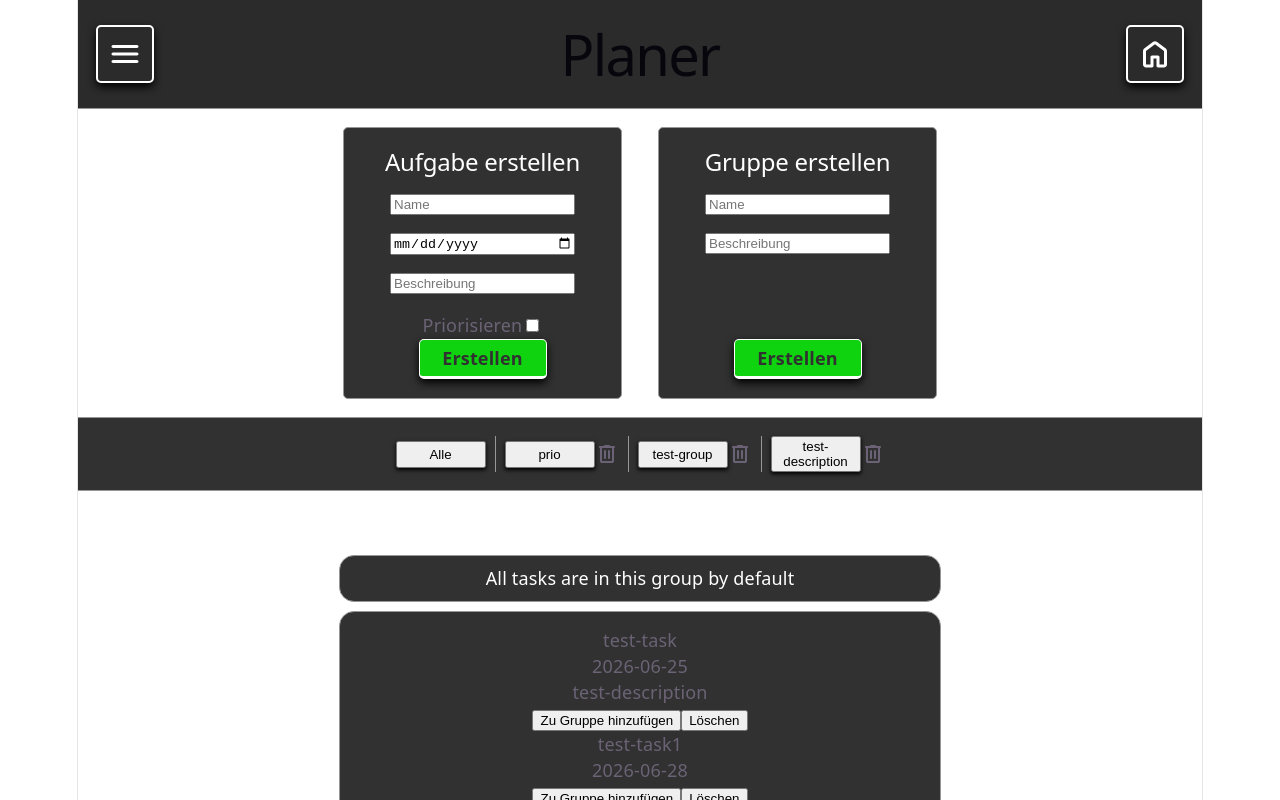
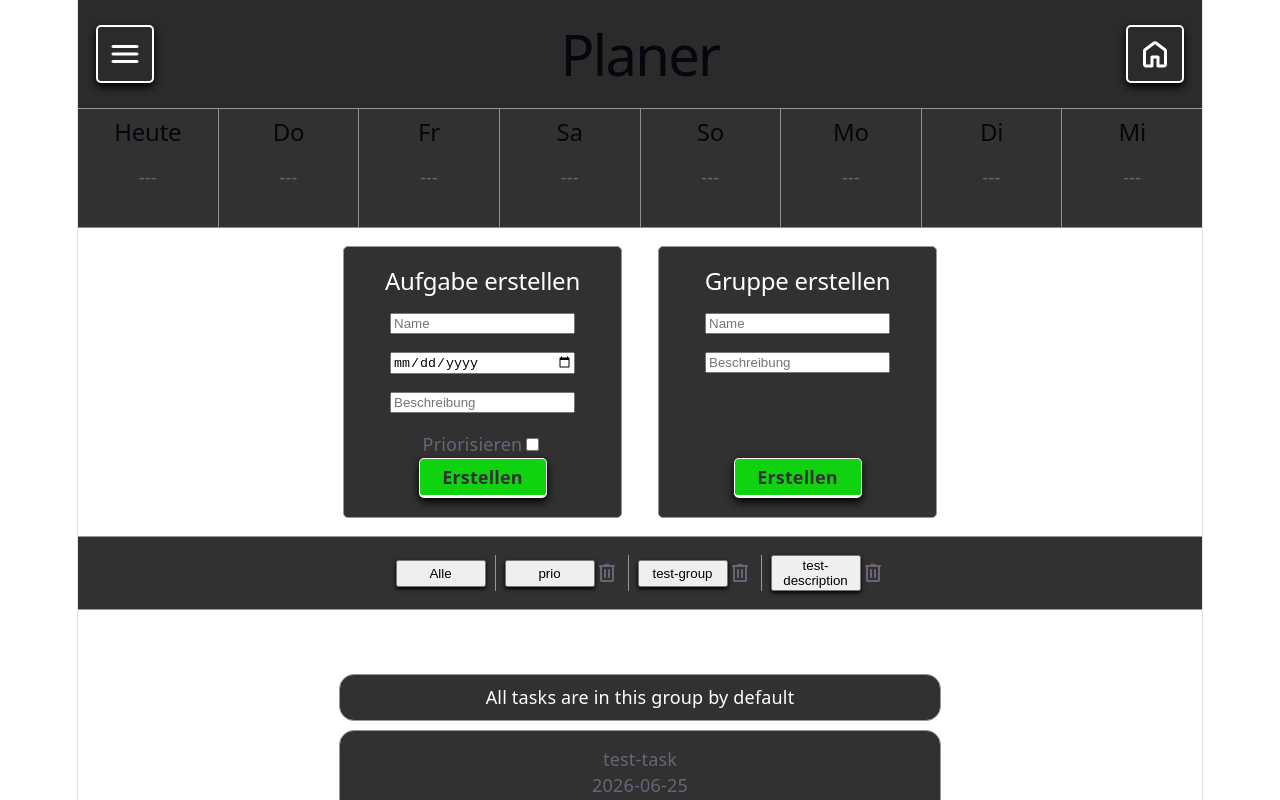
Before and after one commit to masekowsky-ee/quidey_react, a React (Vite) app: page / in a window 1280 px wide. Shown: the top 800 px of the page. Built offline with nearby package versions, Linux system fonts and the light colour scheme.

Commit message:
feat: enhance Home component with weekly task display; add styles for week layout and translations for days

```diff
--- a/src/components/Home.module.css
+++ b/src/components/Home.module.css
@@ -5,3 +5,27 @@
     gap: 2rem;
     width: 100%;
 }
+.weekTable{
+    width: 100%;
+    height: fit-content;
+    background-color: rgb(49, 49, 49);
+    gap: 0;
+    display: flex;
+    flex-direction: row;
+}
+
+.weekDayDiv{
+    width: 12.5%;
+    min-height: 100px;
+    padding: 0.5rem 0;
+    border-bottom: 1px solid rgb(143, 142, 142);
+}
+
+.weekDayDiv + .weekDayDiv {
+    border-left: 1px solid rgb(143, 142, 142);
+}
+
+.dayList{
+    list-style: none;
+    padding: 0;
+}
--- a/src/components/WorkingPage.jsx
+++ b/src/components/WorkingPage.jsx
@@ -16,7 +16,7 @@ export default function WorkingPage(props){
     }
 
     const handleSessionDone = () => {
-        navigate('/')
+        navigate('/');
     }
 
     return(
--- a/src/components/home.jsx
+++ b/src/components/home.jsx
@@ -6,10 +6,126 @@ import GroupForm from './GroupForm';
 import { Outlet } from 'react-router-dom';
 
 export default function Home(props){
+    const {t, tasks} = props;
+
+    const today = new Date();
+    const ttt1 = new Date(+ new Date() + 24 * 60 * 60 * 1000);
+    const tt1 = ttt1.getDay()
+    const ttt2 = new Date(+ new Date() + 2 * 24 * 60 * 60 * 1000);
+    const tt2 = ttt2.getDay()
+    const ttt3 = new Date(+ new Date() + 3 * 24 * 60 * 60 * 1000);
+    const tt3 = ttt3.getDay()
+    const ttt4 = new Date(+ new Date() + 4 * 24 * 60 * 60 * 1000);
+    const tt4 = ttt4.getDay()
+    const ttt5 = new Date(+ new Date() + 5 * 24 * 60 * 60 * 1000);
+    const tt5 = ttt5.getDay()
+    const ttt6 = new Date(+ new Date() + 6 * 24 * 60 * 60 * 1000);
+    const tt6 = ttt6.getDay()
+    const ttt7 = new Date(+ new Date() + 7 * 24 * 60 * 60 * 1000);
+    const tt7 = ttt7.getDay()
+    const weekDayIndex = today.getDay();
+    console.log(tt1, tt2, tt3, tt4, tt5, tt6, tt7);
+
+    const days = ['sun', 'mon', 'tue', 'wed', 'thu', 'fri', 'sat'];
+
+    const t1 = days[tt1];
+    const t2 = days[tt2];
+    const t3 = days[tt3];
+    const t4 = days[tt4];
+    const t5 = days[tt5];
+    const t6 = days[tt6];
+    const t7 = days[tt7];
+
+    function toDateOnly(date) {
+        return new Date(date.getFullYear(), date.getMonth(), date.getDate());
+    }
+
+    function dayTaskLis(date){
+        const daysTasks = tasks.filter((task)=>{
+            const inputDate = toDateOnly(new Date(task.due));
+            const daysDate = toDateOnly(date);
+            return inputDate.getTime() === daysDate.getTime();
+        })
+
+        if (daysTasks.length === 0){
+            return <li>---</li>;
+        }
+
+        return daysTasks.map((task) => (
+            <li key={task.index}>{task.name}</li>
+        ));
+    }
+
 
     console.log(props.tasks);
     return (
         <div>
+            <div className={styles.weekTable}>
+                <div className={styles.weekDayDiv}>
+                    <h2>{t('today')}</h2>
+                    <ul className={styles.dayList}>
+                        {
+                            dayTaskLis(today)
+                        }
+                    </ul>
+                </div>
+                <div className={styles.weekDayDiv}>
+                    <h2>{t(t1)}</h2>
+                    <ul className={styles.dayList}>
+                        {
+                            dayTaskLis(ttt1)
+                        }
+                    </ul>
+                </div>
+                <div className={styles.weekDayDiv}>
+                    <h2>{t(t2)}</h2>
+                    <ul className={styles.dayList}>
+                        {
+                            dayTaskLis(ttt2)
+                        }
+                    </ul>
+                </div>
+                <div className={styles.weekDayDiv}>
+                    <h2>{t(t3)}</h2>
+                    <ul className={styles.dayList}>
+                        {
+                            dayTaskLis(ttt3)
+                        }
+                    </ul>
+                </div>
+                <div className={styles.weekDayDiv}>
+                    <h2>{t(t4)}</h2>
+                    <ul className={styles.dayList}>
+                        {
+                            dayTaskLis(ttt4)
+                        }
+                    </ul>
+                </div>
+                <div className={styles.weekDayDiv}>
+                    <h2>{t(t5)}</h2>
+                    <ul className={styles.dayList}>
+                        {
+                            dayTaskLis(ttt5)
+                        }
+                    </ul>
+                </div>
+                <div className={styles.weekDayDiv}>
+                    <h2>{t(t6)}</h2>
+                    <ul className={styles.dayList}>
+                        {
+                            dayTaskLis(ttt6)
+                        }
+                    </ul>
+                </div>
+                <div className={styles.weekDayDiv}>
+                    <h2>{t(t7)}</h2>
+                    <ul className={styles.dayList}>
+                        {
+                            dayTaskLis(ttt7)
+                        }
+                    </ul>
+                </div>
+            </div>
             <div className={styles.formsDiv}>
                 <TaskForm setTasks={props.setTasks} t={props.t} setGroups={props.setGroups} taskIndexCounter={props.taskIndexCounter} setTaskIndexCounter={props.setTaskIndexCounter} />
                 <GroupForm t={props.t} setGroups={props.setGroups} groups={props.groups} />
--- a/src/i18n/translations.js
+++ b/src/i18n/translations.js
@@ -33,6 +33,15 @@ const translations = {
         toDo: 'Unerledigt',
         done: 'Erledigt',
         sessionDone: 'Fertig',
+        today: 'Heute',
+        mon: 'Mo',
+        tue: 'Di',
+        wed: 'Mi',
+        thu: 'Do',
+        fri: 'Fr',
+        sat: 'Sa',
+        sun: 'So',
+        noTasksFound: 'Bisher keine Aufgaben',
     },
     en: {
         app: 'App',
@@ -68,6 +77,15 @@ const translations = {
         toDo: 'To Do',
         done: 'Done',
         sessionDone: 'Done',
+        today: 'Today',
+        mon: 'Mo',
+        tue: 'Tu',
+        wed: 'We',
+        thu: 'Th',
+        fri: 'Fr',
+        sat: 'Sa',
+        sun: 'Su',
+        noTasksFound: 'No tasks so far',
     }
 }
 
```
